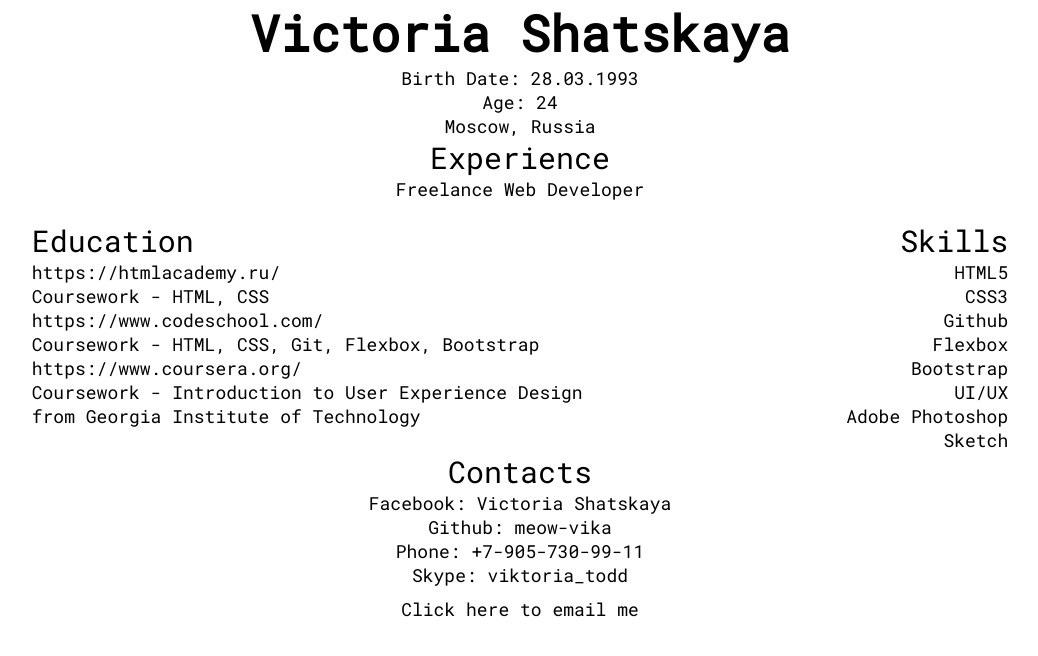
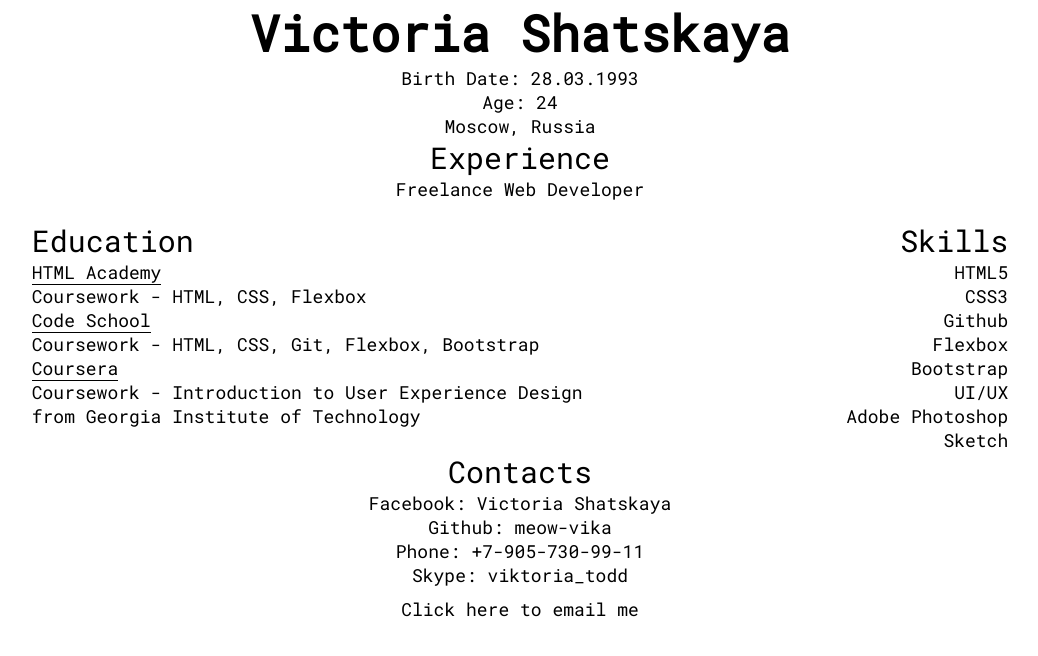
Before and after one commit to meow-vika/meow-vika.github.com, a plain HTML site: page index.html in a window 1280 px wide. Shown: the whole page, without its empty margins (120-1158 px from the left). Drawn offline with Linux system fonts and the light colour scheme.

Commit message:
something new

```diff
--- a/css/main.css
+++ b/css/main.css
@@ -94,6 +94,10 @@ align-self: flex-start;
 text-align: left;
 }
 
+.education a {
+  border-bottom: 1px solid black;
+}
+
 .skills {
 align-self: flex-end;
 text-align: right;
--- a/index.html
+++ b/index.html
@@ -37,17 +37,17 @@
         <div class="education">
             <h3>Education</h3>
             <ul>
-                <li>https://htmlacademy.ru/
+                <li><a href="https://htmlacademy.ru/">HTML Academy</a>
                     <ul>
-                        <li>Coursework - HTML, CSS</li>
+                        <li>Coursework - HTML, CSS, Flexbox</li>
                     </ul>
                 </li>
-                <li>https://www.codeschool.com/
+                <li><a href="https://www.codeschool.com/">Code School</a>
                     <ul>
                         <li>Coursework - HTML, CSS, Git, Flexbox, Bootstrap</li>
                     </ul>
                 </li>
-                <li>https://www.coursera.org/
+                <li><a href="https://www.coursera.org/">Coursera</a>
                     <ul>
                         <li>
                             Coursework - Introduction to User Experience Design <br>from Georgia Institute of Technology
```
